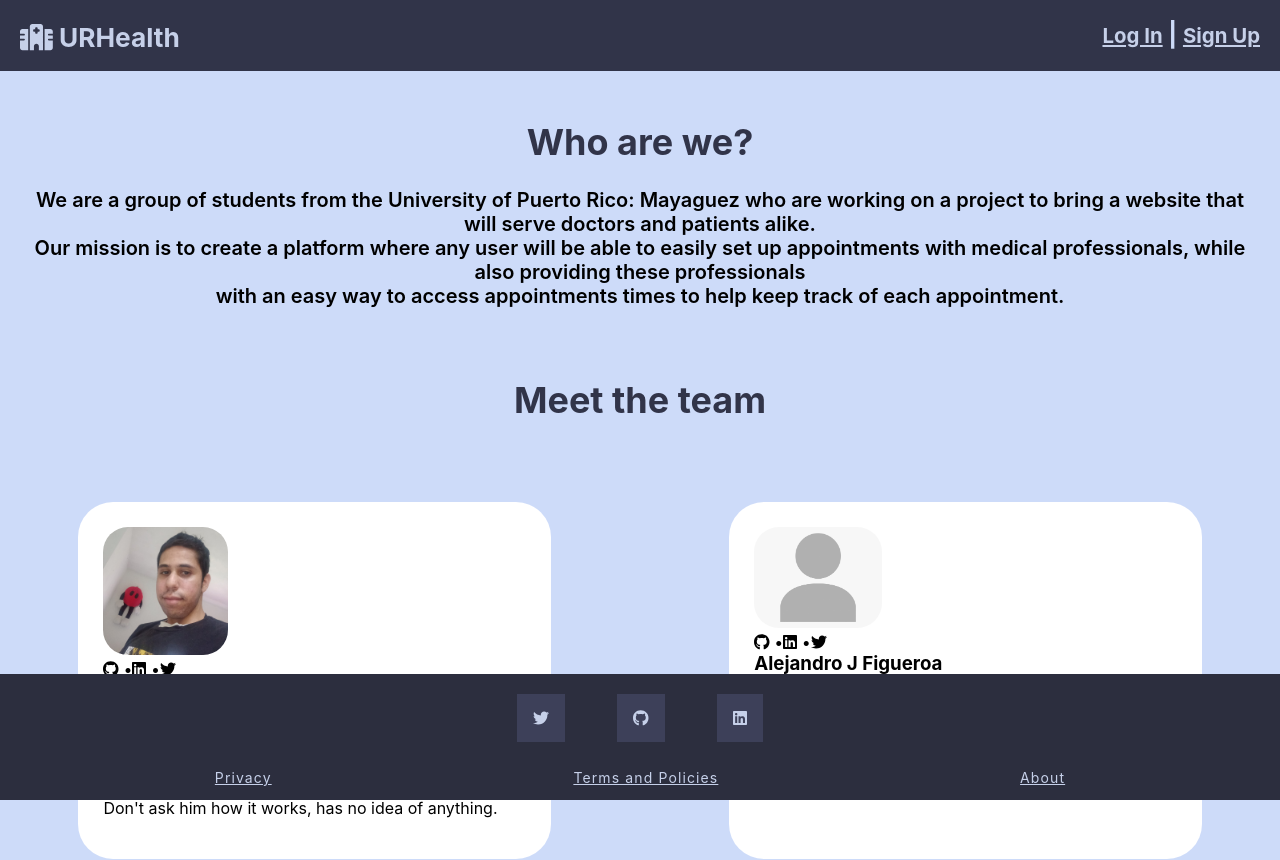
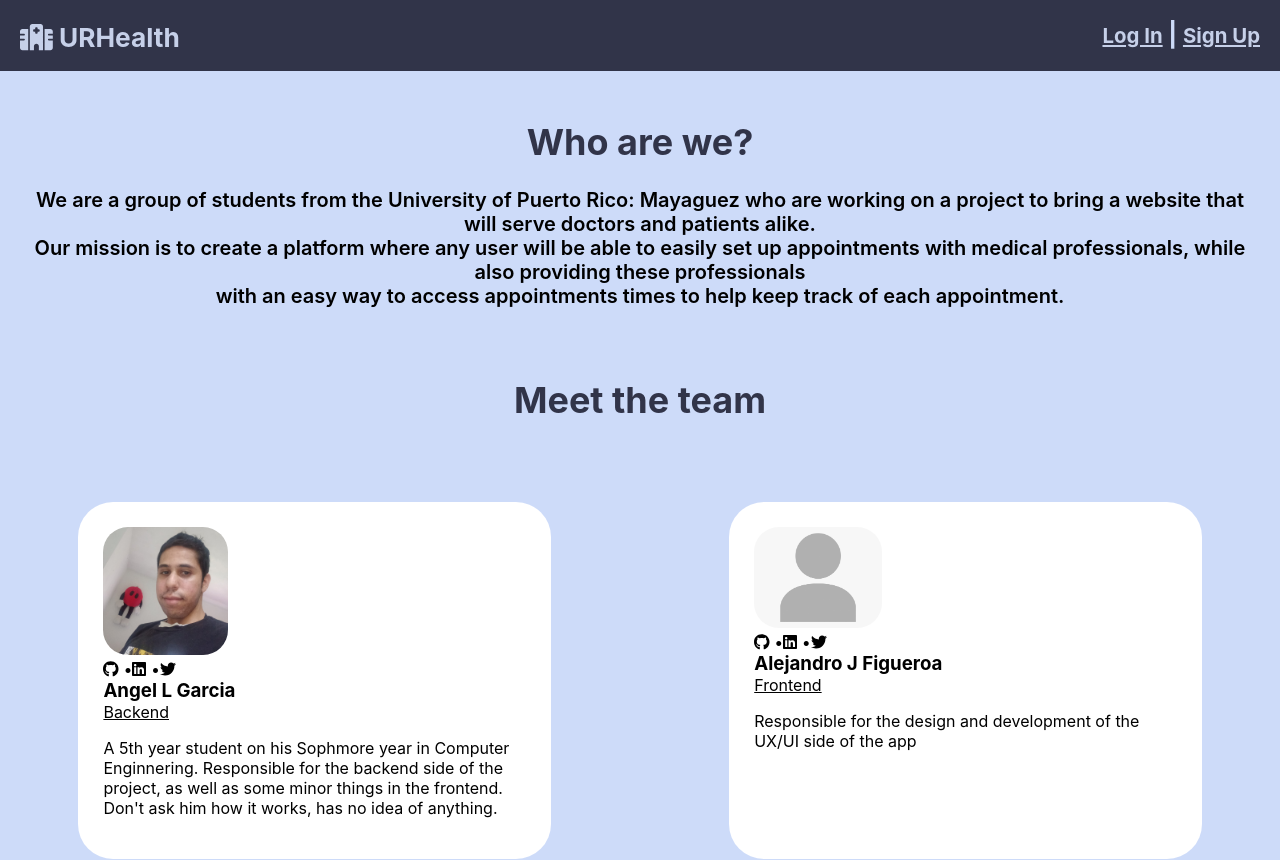
Before and after one commit to uprm-inso-4101-2021-2022-s2/semester-project-team-09-the-bastards, a React (Create React App) app in the folder appoint/appointnent-app/: page /about in a window 1280 px wide. Shown: the top 860 px of the page. Built offline with nearby package versions, Linux system fonts and the light colour scheme.

Commit message:
Fixed spacing issues

```diff
--- a/appoint/appointnent-app/src/App.css
+++ b/appoint/appointnent-app/src/App.css
@@ -11,6 +11,14 @@
     --shadow: #22292B6B;
     --font: 'Mali';
 }
+
+.App {
+    height: 100%;
+    width: 100%;
+    margin: inherit;
+    padding: inherit;
+}
+
 
 .App-logo {
     height: 40vmin;
@@ -26,6 +34,8 @@
 .App-header {
     display: flex;
     flex-direction: column;
+    justify-content: space-between;
+    height: inherit;
 }
 
 .App-link {
--- a/appoint/appointnent-app/src/components/about/index.css
+++ b/appoint/appointnent-app/src/components/about/index.css
@@ -51,8 +51,7 @@
 }
 
 .about-wrapper {
-    height: 1500px;
-    overflow: hidden;
+    /* height: 100%; */
 }
 
 .dev-name {
--- a/appoint/appointnent-app/src/components/footer/index.css
+++ b/appoint/appointnent-app/src/components/footer/index.css
@@ -1,5 +1,5 @@
 .footer {
-    position: fixed;
+    position: relative;
     left: 0;
     bottom: 0;
     width: 100%;
--- a/appoint/appointnent-app/src/index.css
+++ b/appoint/appointnent-app/src/index.css
@@ -1,6 +1,11 @@
+html,
 body {
+    height: 100%;
     padding: 0;
     margin: 0;
+}
+
+body {
     font-family: -apple-system, BlinkMacSystemFont, 'Segoe UI', 'Roboto', 'Oxygen',
         'Ubuntu', 'Cantarell', 'Fira Sans', 'Droid Sans', 'Helvetica Neue',
         sans-serif;
@@ -12,3 +17,10 @@ code {
     font-family: source-code-pro, Menlo, Monaco, Consolas, 'Courier New',
         monospace;
 }
+
+#root {
+    display: flex;
+    height: 100%;
+    margin: 0;
+    flex-wrap: wrap-reverse;
+}
```
Also changed, not shown: appoint/appointnent-app/src/App.jsx (+0 -8 lines).
